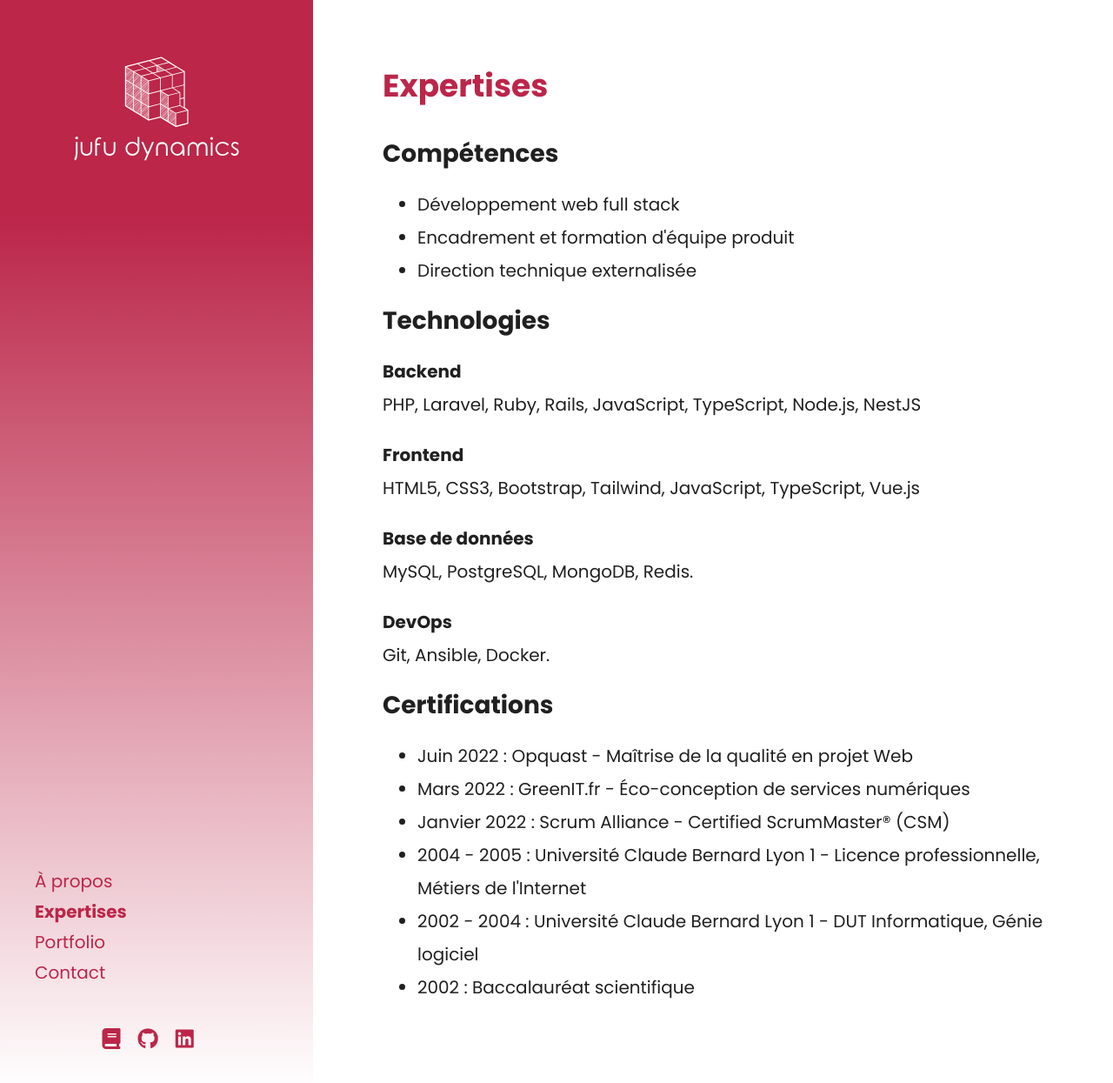
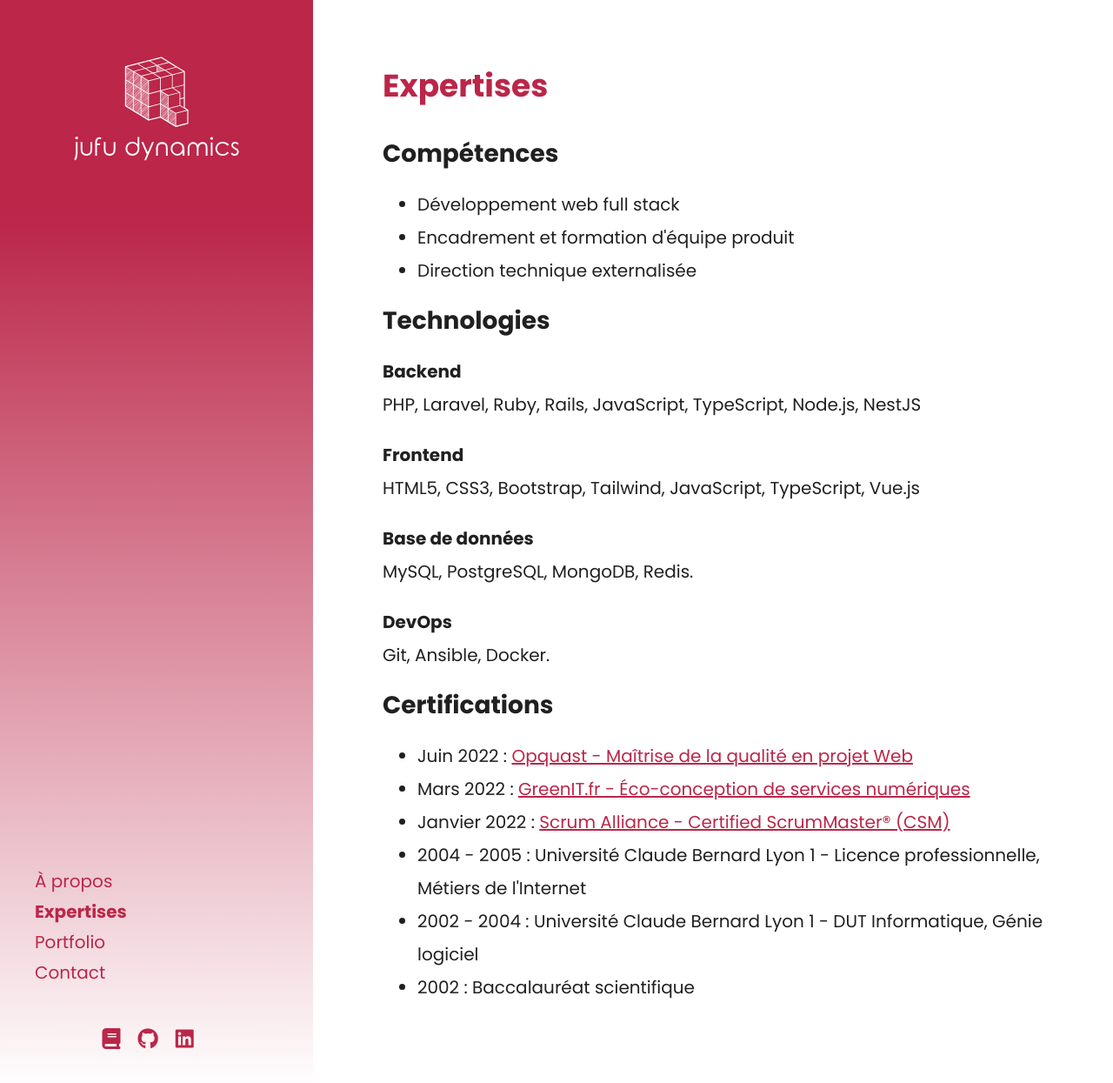
Before and after one commit to imjufu/jufu-dynamics.github.io, a Jekyll site: the page built from expertises.html, in a window 1280 px wide. Shown: the top 1245 px of the page at 87% size. Built offline with Jekyll 4.4.1, drawn with Linux system fonts in a browser that asks for light colours; nearby versions of some CDN libraries; some of the changed lines change nothing that is shown.

Commit message:
Add some links

```diff
--- a/expertises.html
+++ b/expertises.html
@@ -25,9 +25,9 @@ permalink: /expertises/
   <p>Git, Ansible, Docker.</p>
   <h2>Certifications</h2>
   <ul>
-    <li>Juin 2022 : Opquast - Maîtrise de la qualité en projet Web</li>
-    <li>Mars 2022 : GreenIT.fr - Éco-conception de services numériques</li>
-    <li>Janvier 2022 : Scrum Alliance - Certified ScrumMaster® (CSM)</li>
+    <li>Juin 2022 : <a href="https://www.opquast.com/certification/" target="_blank">Opquast - Maîtrise de la qualité en projet Web</a></li>
+    <li>Mars 2022 : <a href="https://www.greenit.fr/agenda/formation-eco-conception-service-numerique-web-logiciel/" target="_blank">GreenIT.fr - Éco-conception de services numériques</a></li>
+    <li>Janvier 2022 : <a href="https://www.scrumalliance.org/get-certified/scrum-master-track/certified-scrummaster" target="_blank">Scrum Alliance - Certified ScrumMaster® (CSM)</a></li>
     <li>2004 - 2005 : Université Claude Bernard Lyon 1 - Licence professionnelle, Métiers de l'Internet</li>
     <li>2002 - 2004 : Université Claude Bernard Lyon 1 - DUT Informatique, Génie logiciel</li>
     <li>2002 : Baccalauréat scientifique</li>
```
